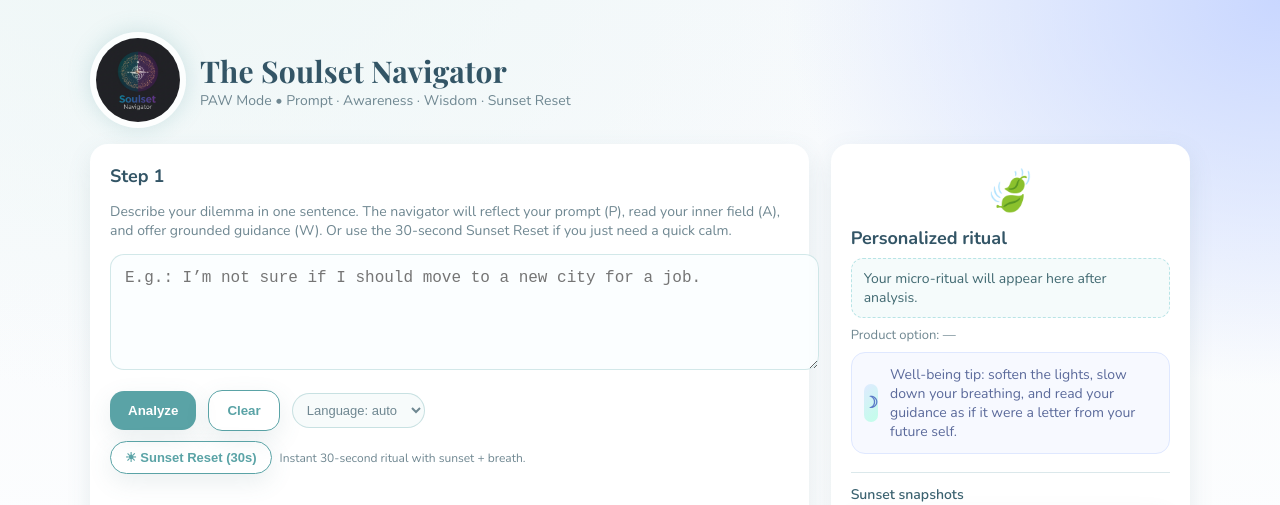
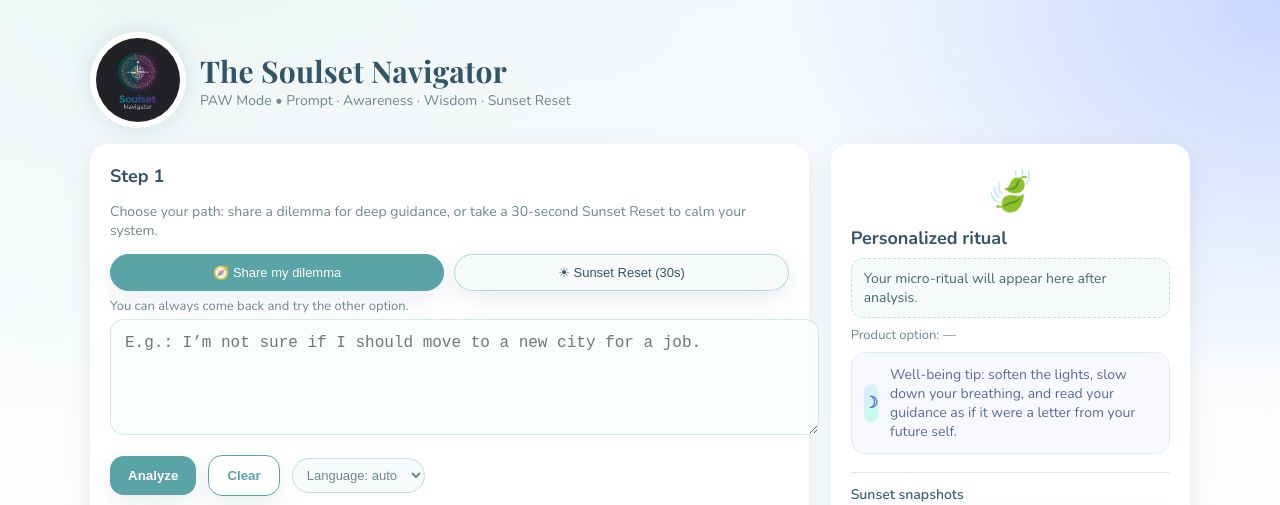
Before and after one commit to InstaMagicGen/soulset-navigator, a website: page index.html in a window 1280 px wide. Shown: the top 505 px of the page. Drawn offline with nearby package versions, Linux system fonts and the light colour scheme; grey boxes are pictures that could not be loaded.

Commit message:
Update layout: choice between dilemma and Sunset Reset

```diff
--- a/index.html
+++ b/index.html
@@ -53,6 +53,41 @@
     .card{background:var(--card);border-radius:18px;box-shadow:var(--shadow);padding:20px}
     .card h2{margin:0 0 8px;font-size:18px}
     .help{font-size:14px;color:var(--muted)}
+
+    /* choix : dilemme ou sunset reset */
+    .choice-row{
+      display:flex;
+      gap:10px;
+      flex-wrap:wrap;
+      margin:10px 0 6px;
+    }
+    .choice-pill{
+      flex:1 1 150px;
+      border-radius:999px;
+      padding:10px 14px;
+      font-size:13px;
+      border:1.5px solid rgba(90,163,166,.4);
+      background:#f7fbfb;
+      color:#355667;
+      cursor:pointer;
+      display:flex;
+      align-items:center;
+      justify-content:center;
+      gap:6px;
+      box-shadow:var(--shadow);
+    }
+    .choice-pill:hover{
+      background:#e7f3f3;
+    }
+    .choice-primary{
+      background:var(--primary);
+      border-color:var(--primary);
+      color:#fff;
+    }
+    .choice-hint{
+      margin-top:0;
+      margin-bottom:4px;
+    }
 
     textarea{
       width:100%;min-height:88px;border-radius:14px;border:1.5px solid rgba(90,163,166,.25);
@@ -178,27 +213,6 @@
     .theme-sadness::before { background: radial-gradient(circle, #c9e4ff, #a4c6e5); }
     .theme-inspiration::before { background: radial-gradient(circle, #ffd2e6, #f8a8c6); }
     .theme-neutral::before { background: radial-gradient(circle, #dff7d9, #b8e5b0); }
-
-    /* Sunset Reset CTA */
-    .reset-cta{
-      margin-top:10px;
-      display:flex;
-      flex-wrap:wrap;
-      gap:8px;
-      align-items:center;
-    }
-    .btn-reset{
-      padding:8px 14px;
-      font-size:13px;
-      border-radius:999px;
-      display:inline-flex;
-      align-items:center;
-      gap:6px;
-    }
-    .reset-note{
-      font-size:12px;
-      color:var(--muted);
-    }
 
     .hidden{
       display:none !important;
@@ -415,8 +429,19 @@
       <section class="card">
         <h2>Step 1</h2>
         <p class="help">
-          Describe your dilemma in one sentence. The navigator will reflect your prompt (P), read your inner field (A),
-          and offer grounded guidance (W). Or use the 30-second Sunset Reset if you just need a quick calm.
+          Choose your path: share a dilemma for deep guidance, or take a 30-second Sunset Reset to calm your system.
+        </p>
+
+        <div class="choice-row">
+          <button id="dilemmaModeBtn" class="choice-pill choice-primary" type="button">
+            🧭 Share my dilemma
+          </button>
+          <button id="sunsetResetBtn" class="choice-pill" type="button">
+            ☀ Sunset Reset (30s)
+          </button>
+        </div>
+        <p class="small choice-hint">
+          You can always come back and try the other option.
         </p>
 
         <textarea id="dilemmaInput" placeholder="E.g.: I’m not sure if I should move to a new city for a job."></textarea>
@@ -431,13 +456,6 @@
             <option value="ar">العربية</option>
           </select>
           <span id="status" class="small" aria-live="polite"></span>
-        </div>
-
-        <div class="reset-cta">
-          <button id="sunsetResetBtn" class="btn ghost btn-reset" type="button">
-            ☀ Sunset Reset (30s)
-          </button>
-          <span class="reset-note">Instant 30-second ritual with sunset + breath.</span>
         </div>
 
         <div id="result" class="result"></div>
@@ -464,7 +482,7 @@
         <div class="sunset-gallery">
           <h3>Sunset snapshots</h3>
           <div class="sunset-photo-frame">
-            <img id="sunsetPhoto" src="sunset-1.jpg" alt="Soulset sunset">
+            <img id="sunsetPhoto" src="sunset-1.jpeg" alt="Soulset sunset">
             <div class="sunset-photo-label">Soulset moment</div>
           </div>
           <button id="shufflePhotoBtn" class="mini-btn" type="button">
@@ -485,7 +503,7 @@
       <div id="sunsetTitle" class="sunset-title">☀ SUNSET RESET · 30 SECONDS</div>
       <div class="sunset-tagline">Look · Breathe · Let it soften.</div>
       <div class="sunset-visual">
-        <img id="sunsetResetImage" src="sunset-1.jpg" alt="Sunset" class="sunset-main-photo">
+        <img id="sunsetResetImage" src="sunset-1.jpeg" alt="Sunset" class="sunset-main-photo">
       </div>
       <div class="sunset-timer-row">
         <div class="sunset-timer">
@@ -525,6 +543,8 @@
 
     const sunsetPhotoEl = qs('#sunsetPhoto');
     const shufflePhotoBtn = qs('#shufflePhotoBtn');
+
+    const dilemmaModeBtn = qs('#dilemmaModeBtn');
 
     let sunsetInterval = null;
     let sunsetRemaining = 30;
@@ -576,7 +596,7 @@
       ]
     };
 
-    // 👉 mets ici les bons noms si différents
+    // Noms EXACTS de tes fichiers
     const SUNSET_IMAGES = [
       "sunset-1.jpeg",
       "sunset-2.jpeg",
@@ -780,7 +800,7 @@
       }
     }
 
-    // ——— Sunset Reset logic (photo + phases) ———
+    // Sunset Reset logic
     function updateSunsetPhaseUI() {
       if (!sunsetPhaseEl || !sunsetInstructionEl) return;
 
@@ -818,7 +838,6 @@
       sunsetOverlay.classList.remove('hidden');
       sunsetOverlay.setAttribute('aria-hidden', 'false');
 
-      // image aléatoire pour le reset
       if (sunsetResetImageEl) {
         const current = sunsetResetImageEl.getAttribute("src") || "";
         const next = pickRandomSunset(current);
@@ -872,7 +891,7 @@
       sunsetPhotoEl.setAttribute("src", next);
     }
 
-    // ——— Events ———
+    // Events
     btn.addEventListener('click', analyze);
     inputEl.addEventListener('keydown', (e) => {
       if ((e.ctrlKey || e.metaKey) && e.key === 'Enter') analyze();
@@ -886,6 +905,13 @@
       if (productLine) productLine.textContent = 'Product option: —';
       inputEl.focus();
     });
+
+    if (dilemmaModeBtn) {
+      dilemmaModeBtn.addEventListener('click', () => {
+        inputEl.scrollIntoView({ behavior: 'smooth', block: 'center' });
+        inputEl.focus();
+      });
+    }
 
     if (sunsetResetBtn) {
       sunsetResetBtn.addEventListener('click', startSunsetReset);
@@ -909,7 +935,7 @@
       shuffleSunsetPhoto();
     });
 
-    // Service worker registration (si tu as un service-worker.js)
+    // Service worker registration
     if ("serviceWorker" in navigator) {
       window.addEventListener("load", () => {
         navigator.serviceWorker
```
